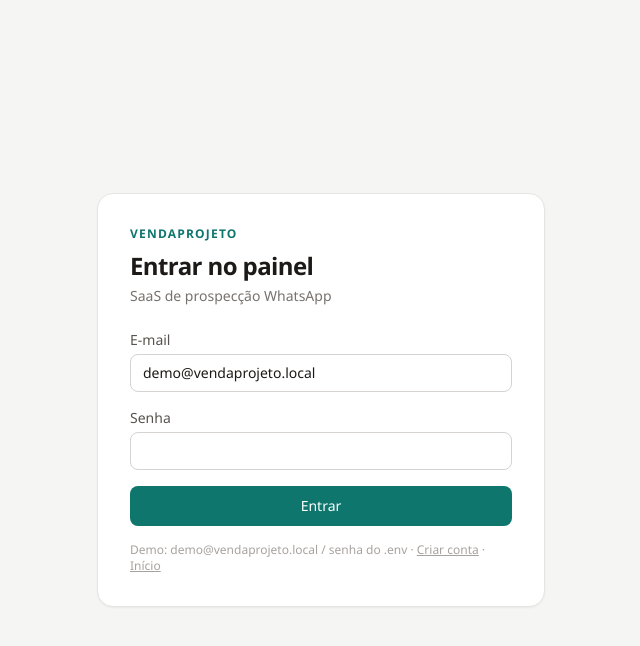
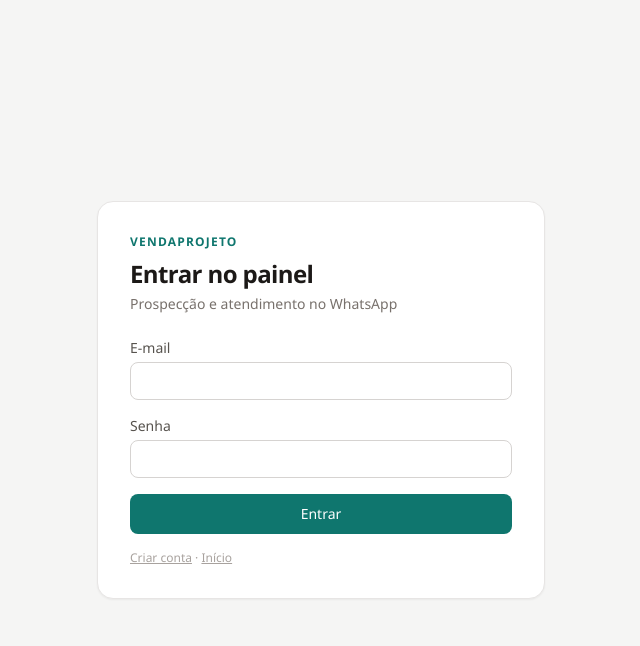
Before and after one commit to Tiagokochem/vendaprojeto, a FastAPI app: page /login in a window 1280 px wide. Shown: the top 646 px of the page, without its empty margins (319-959 px from the left). Run offline with FastAPI, Linux system fonts and the light colour scheme; some libraries are stand-ins or nearby versions.

Commit message:
Remove e-mail demo do login; seed só com DEMO_SEED
Co-authored-by: Cursor <cursoragent@cursor.com>

```diff
--- a/apps/panel/app/config.py
+++ b/apps/panel/app/config.py
@@ -14,8 +14,10 @@ class Settings(BaseSettings):
     panel_port: int = 8088
     app_env: str = "development"
 
-    demo_email: str = "demo@vendaprojeto.local"
-    demo_password: str = "demo1234"
+    demo_email: str = ""
+    demo_password: str = ""
+    # Só cria conta demo no boot se True (dev local). Produção: False.
+    demo_seed: bool = False
 
     postgres_user: str = "venda"
     postgres_password: str = "venda_dev_pass"
--- a/apps/panel/app/routes/auth.py
+++ b/apps/panel/app/routes/auth.py
@@ -13,14 +13,12 @@ router = APIRouter(tags=["auth"])
 async def login_page(request: Request):
     if request.session.get("user"):
         return RedirectResponse("/app", status_code=303)
-    from app.config import settings
 
     return request.app.state.templates.TemplateResponse(
         "pages/login.html",
         {
             "request": request,
             "error": None,
-            "demo_email": settings.demo_email,
         },
     )
 
@@ -31,8 +29,6 @@ async def login_submit(
     email: str = Form(...),
     password: str = Form(...),
 ):
-    from app.config import settings
-
     email_n = email.strip().lower()
     user = load_membership(email_n)
     from app.deps import password_hash_for
@@ -47,7 +43,6 @@ async def login_submit(
         {
             "request": request,
             "error": "E-mail ou senha inválidos.",
-            "demo_email": settings.demo_email,
         },
         status_code=401,
     )
--- a/apps/panel/app/templates/pages/login.html
+++ b/apps/panel/app/templates/pages/login.html
@@ -5,21 +5,21 @@
   <div class="w-full max-w-md rounded-2xl bg-white shadow-sm border border-stone-200 p-8">
     <p class="text-xs uppercase tracking-widest text-teal-700 font-semibold">Vendaprojeto</p>
     <h1 class="mt-2 text-2xl font-semibold tracking-tight">Entrar no painel</h1>
-    <p class="mt-1 text-sm text-stone-500">SaaS de prospecção WhatsApp</p>
+    <p class="mt-1 text-sm text-stone-500">Prospecção e atendimento no WhatsApp</p>
 
     {% if error %}
     <p class="mt-4 rounded-lg bg-red-50 text-red-700 text-sm px-3 py-2">{{ error }}</p>
     {% endif %}
 
-    <form method="post" action="/login" class="mt-6 space-y-4">
+    <form method="post" action="/login" class="mt-6 space-y-4" autocomplete="on">
       <label class="block text-sm">
         <span class="text-stone-600">E-mail</span>
-        <input name="email" type="email" required value="{{ demo_email }}"
+        <input name="email" type="email" required autocomplete="username"
           class="mt-1 w-full rounded-lg border border-stone-300 px-3 py-2 focus:outline-none focus:ring-2 focus:ring-teal-600/40" />
       </label>
       <label class="block text-sm">
         <span class="text-stone-600">Senha</span>
-        <input name="password" type="password" required
+        <input name="password" type="password" required autocomplete="current-password"
           class="mt-1 w-full rounded-lg border border-stone-300 px-3 py-2 focus:outline-none focus:ring-2 focus:ring-teal-600/40" />
       </label>
       <button type="submit"
@@ -27,7 +27,11 @@
         Entrar
       </button>
     </form>
-    <p class="mt-4 text-xs text-stone-400">Demo: {{ demo_email }} / senha do .env · <a href="/signup" class="underline">Criar conta</a> · <a href="/" class="underline">Início</a></p>
+    <p class="mt-4 text-xs text-stone-400">
+      <a href="/signup" class="underline">Criar conta</a>
+      ·
+      <a href="/" class="underline">Início</a>
+    </p>
   </div>
 </main>
 {% endblock %}
```
Also changed, not shown: apps/panel/app/bootstrap.py (+9 -3 lines), README.md, 1 other file.
